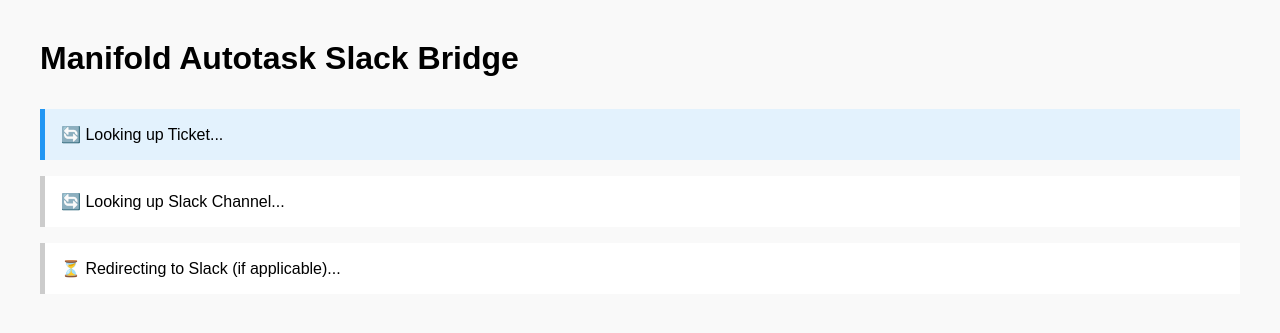
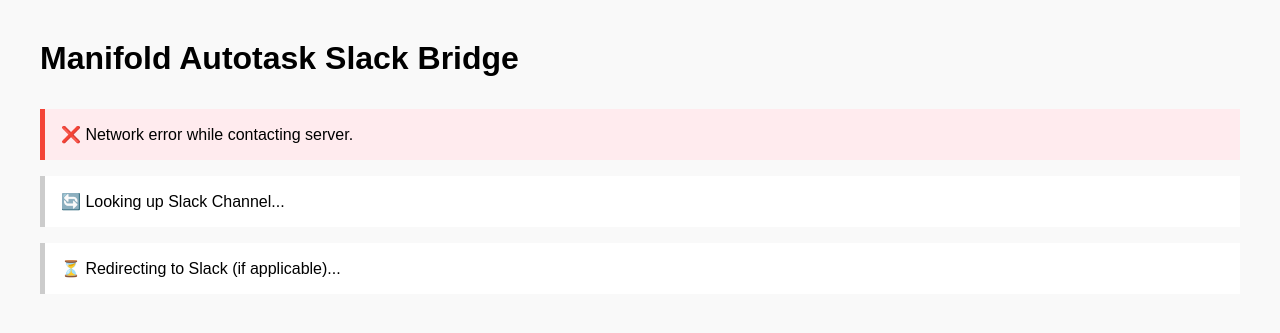
Before and after one commit to TechCollective/manifold, a Python web app: template src/manifold_web/templates/flows/livelink_preview.html in a window 1280 px wide. Shown: the top 333 px of the page. Run offline with Jinja, Linux system fonts and the light colour scheme; the template is opened without the code that fills it: most values are stand-ins (such as "Sample title", 1, 10 or a date in 2020).

Commit message:
more slack

```diff
--- a/src/manifold_web/templates/flows/livelink_preview.html
+++ b/src/manifold_web/templates/flows/livelink_preview.html
@@ -27,26 +27,36 @@
     async function runFlow() {
       const params = new URLSearchParams(window.location.search);
       const ticketID = params.get("ticketID");
-
       const integrationID = {{ integration_id }};
-      const response = await fetch(`/flows/api/livelink/${integrationID}?ticketID=${ticketID}`);
       const step1 = document.getElementById("step1");
       const step2 = document.getElementById("step2");
       const step3 = document.getElementById("step3");
+
+      console.log("Starting LiveLink Flow", { integrationID, ticketID });
+
+      try {
+        const response = await fetch(`/flows/api/livelink/${integrationID}?ticketID=${ticketID}`);
+        console.log("Response status:", response.status);
+
         const data = await response.json();
+        console.log("API Response:", data);
+
         const { ticket, slack_id, slack_error } = data;
 
-      if (!response.ok) {
+        if (data.error) {
           step1.className = "step failed";
-        step1.textContent = "❌ Failed to fetch ticket.";
+          step1.textContent = `❌ ${data.error}`;
           return;
         }
 
-      const data = await response.json();
-      const { ticket, slack_id } = data;
-
         step1.className = "step complete";
         step1.innerHTML = `✅ Ticket Found: <code>${ticket.ticketNumber}</code><br>${ticket.description}`;
+
+        if (slack_error) {
+          step2.className = "step failed";
+          step2.textContent = `❌ Slack Error: ${slack_error}`;
+          return;
+        }
 
         if (slack_id) {
           step2.className = "step complete";
@@ -56,16 +66,17 @@
           window.location.href = `https://slack.com/app_redirect?channel=${slack_id}`;
         } else {
           step2.className = "step failed";
-        step2.textContent = "⚠️ Slack Channel ID not found in user-defined fields.";
+          step2.textContent = "⚠️ No Slack Channel ID found in Autotask or Slack.";
           step3.className = "step failed";
-        step3.textContent = "❌ Cannot redirect — no Slack Channel ID.";
+          step3.textContent = "❌ Cannot redirect.";
+        }
+
+      } catch (err) {
+        console.error("Fetch failed:", err);
+        step1.className = "step failed";
+        step1.textContent = "❌ Network error while contacting server.";
       }
     }
-    if (slack_error) {
-      step2.className = "step failed";
-      step2.innerHTML = `❌ Slack Error: ${slack_error}`;
-    }
-
 
     runFlow();
   </script>
```
Lines whose indentation alone changed are shown as unchanged.
